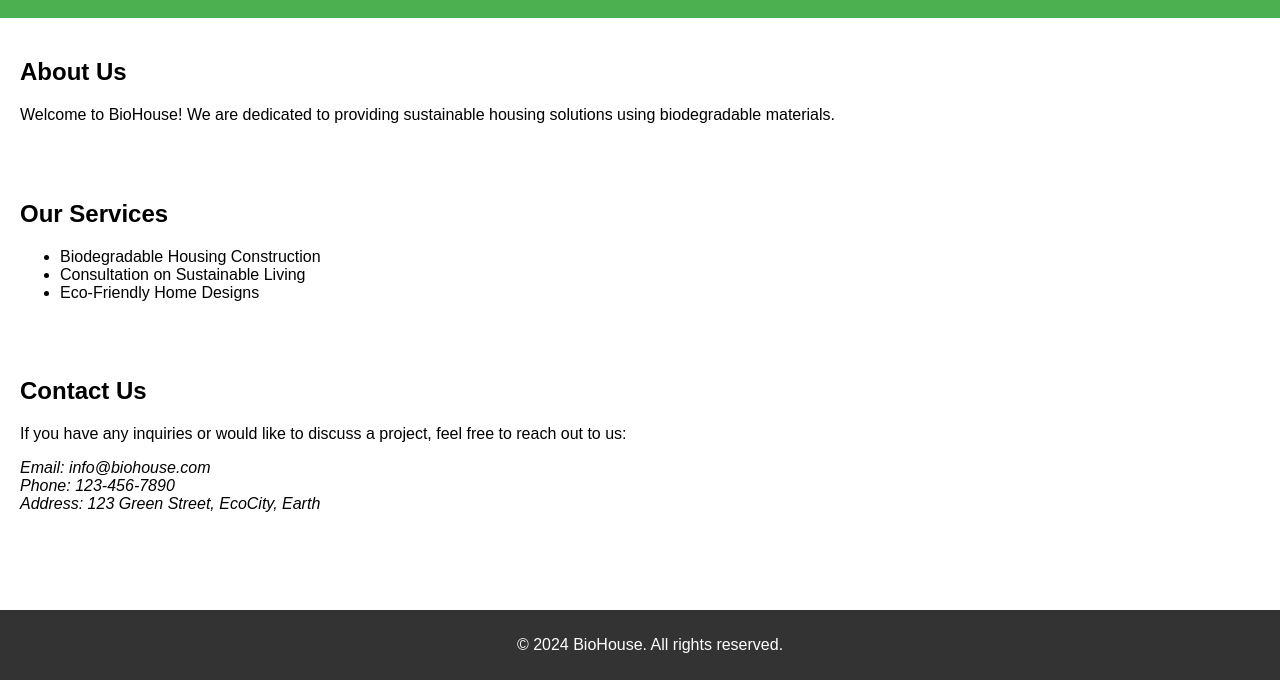
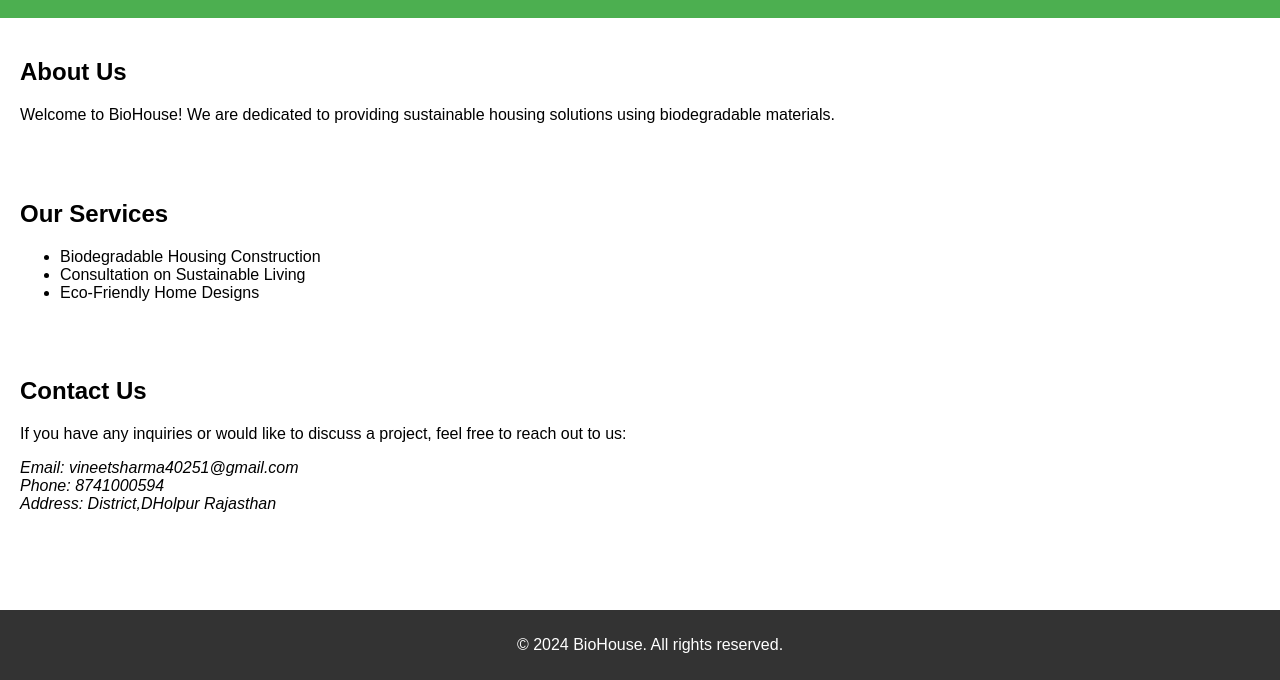
Before and after one commit to Vineetsharma00594/biohouse, a plain HTML site: page index.html in a window 1280 px wide. Shown: the part 120-800 px from the top of the page. Drawn offline with Linux system fonts and the light colour scheme; a script that the page names is missing.

Commit message:
Update index.html

```diff
--- a/index.html
+++ b/index.html
@@ -36,11 +36,13 @@
         <h2>Contact Us</h2>
         <p>If you have any inquiries or would like to discuss a project, feel free to reach out to us:</p>
         <address>
-            Email: info@biohouse.com<br>
-            Phone: 123-456-7890<br>
-            Address: 123 Green Street, EcoCity, Earth
+            Email: vineetsharma40251@gmail.com<br>
+            Phone: 8741000594<br>
+            Address: District,DHolpur Rajasthan
         </address>
     </section>
+
+
 
     <footer>
         <p>&copy; 2024 BioHouse. All rights reserved.</p>
```
